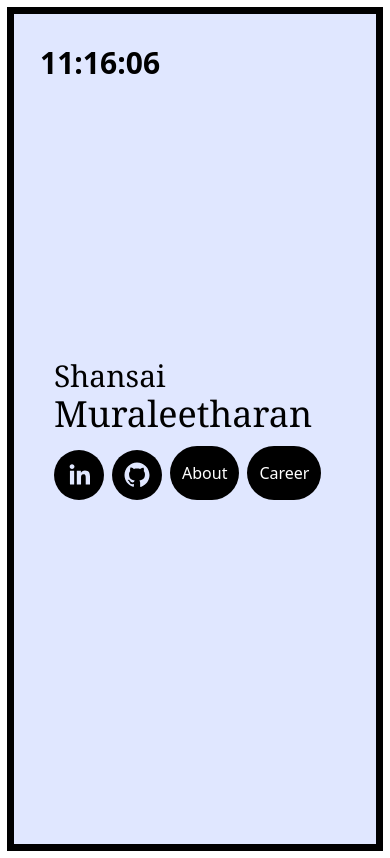
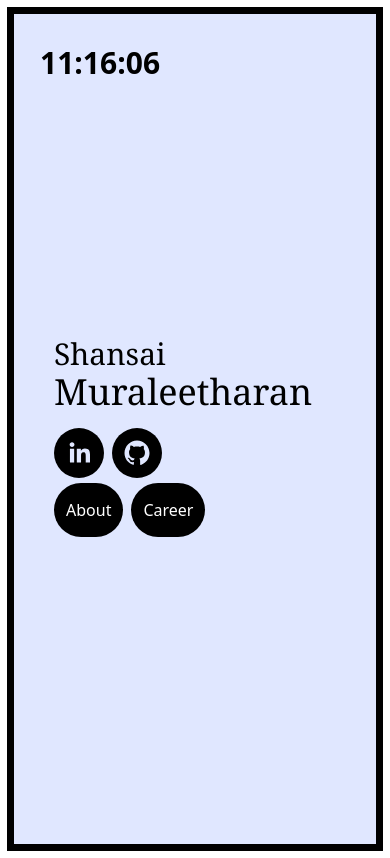
Before and after one commit to TheGreatShan/muraleetharanpages, a Next.js app: page / in a window 390 px wide. Built offline with nearby package versions, Linux system fonts and the light colour scheme.

Commit message:
dashboard is slightly more responsive

```diff
--- a/src/app/page.tsx
+++ b/src/app/page.tsx
@@ -36,13 +36,17 @@ export default function Home() {
                     </div>
                     <h1 className="md:text-6xl text-3xl font-serif">Shansai</h1>
                     <h1 className="md:text-8xl text-4xl font-serif">Muraleetharan</h1>
-                    <div className={"mt-4"}>
+                    <div className={"mt-4 md:flex mx-auto"}>
+                        <div>
                             <SocialIcon network={"linkedin"} url={"https://www.linkedin.com/in/shansai-muraleetharan"}
                                         bgColor={"black"} className={"mr-2"}/>
                             <SocialIcon network={"github"} url={"https://github.com/TheGreatShan"}
                                         bgColor={"black"} className={"mr-2"}/>
+                        </div>
+                        <div className="mt-5 sm:my-auto">
                             <Link href={"/about"} className={"text-white bg-black py-4 px-3 rounded-full mr-2"}>About</Link>
                             <Link href={"/career"} className={"text-white bg-black py-4 px-3 rounded-full mr-2"}>Career</Link>
+                        </div>
                     </div>
                 </div>
             </div>
```
Lines whose indentation alone changed are shown as unchanged.
